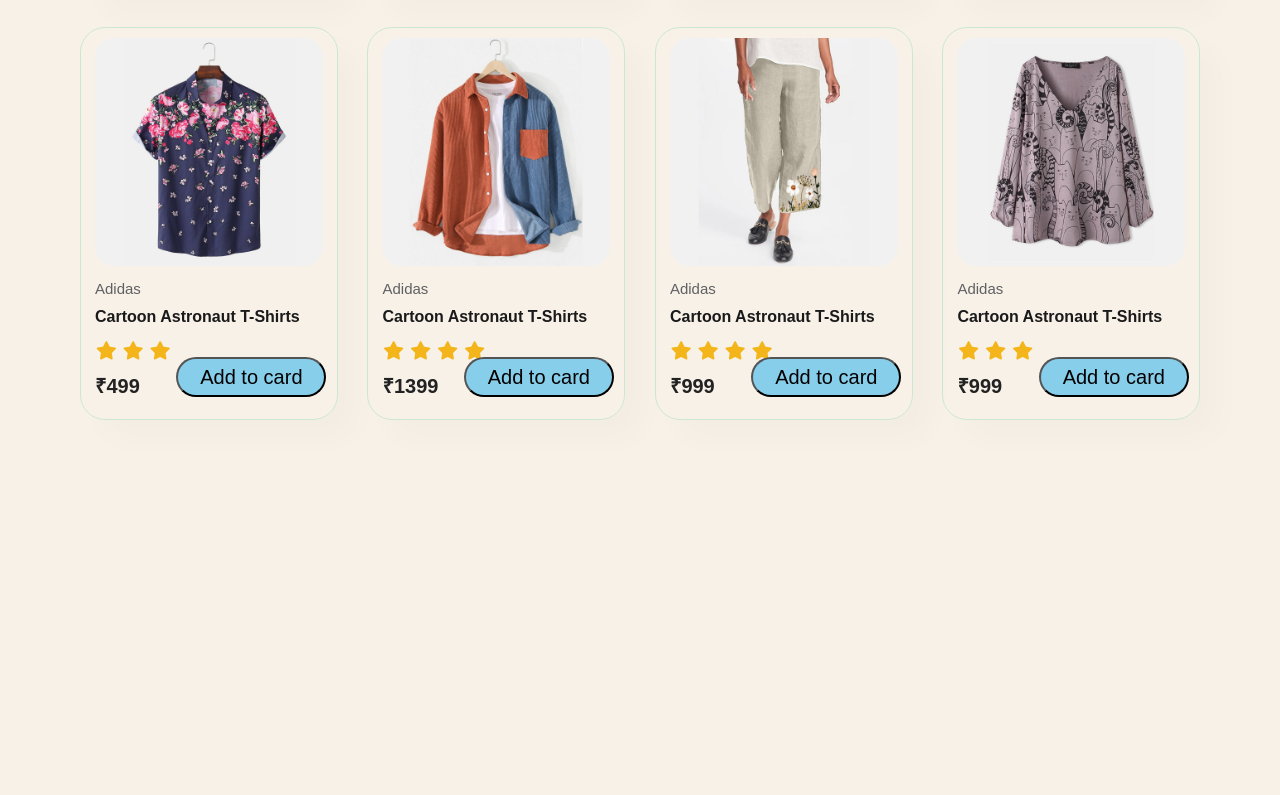
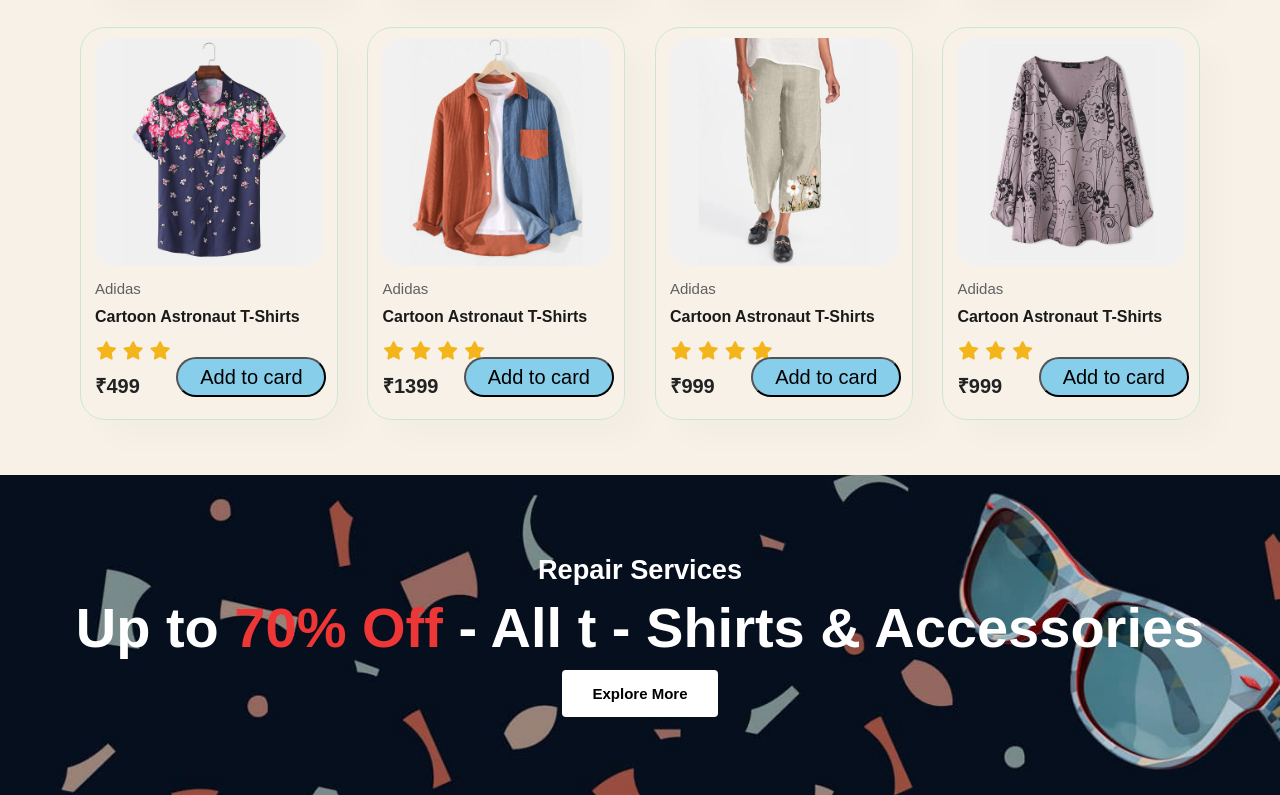
Before and after one commit to Shivam-mourya-2007/Ecommerce-Web-application, a plain HTML site: page index.html in a window 1280 px wide. Shown: the part 1713-2508 px from the top of the page. Before the commit the page ends 2188 px from the top, so only its background shows below. Drawn offline with Linux system fonts and the light colour scheme.

Commit message:
Add an offer banner

```diff
--- a/index.html
+++ b/index.html
@@ -30,7 +30,7 @@
         <button onclick="window.location.href='form.html'">Shop Now </button>
     </section>
 
-
+    <!-- Infinity Slider after the hero section -->
     <section class="feature">
 
         <div class="feature-box">
@@ -72,6 +72,7 @@
             <div class="card">6</div> -->
         </div>
 
+         <!-- Dublicate of image use in slider for infinite sliding -->
         <div aria-hidden class="feature-box">
             <div class="card">
                 <img src="assests/features/f1.png" alt="">
@@ -106,6 +107,7 @@
         </div>
     </section>
 
+    <!-- Clothing product with add to card feature -->
     <section class="Clothing" class="section-p1">
          <h2>Clothing Section</h2>
          <p>Summer Collection New Morden Design</p>
@@ -255,6 +257,11 @@
          </div>
     </section>
 
+    <div class="banner" class="space">
+        <h4>Repair Services </h4>
+        <h2>Up to <span>70% Off</span> - All t - Shirts & Accessories</h2>
+        <button class="explore">Explore More</button>
+    </div>
 
 </body>
 </html>
--- a/style.css
+++ b/style.css
@@ -116,7 +116,7 @@ html, body {
     font-size: 45px;
     line-height: 54px;
     color: #222;
-    scroll-padding-top: 15px;
+    padding-top: 15px;
 
 }
 
@@ -131,6 +131,8 @@ html, body {
     font-weight: 700;
     font-size: 12px;
 }
+
+/* Product section....................................... */
 
 .feature{
     /* margin: 60px auto; */
@@ -213,7 +215,7 @@ html, body {
     background-color: #e3b298;
 }
 
-/* Clothing product  */
+/* Adding Cloth in box formate.......................  */
 .Clothing{
     display: flex;
     flex-direction: column;
@@ -314,3 +316,55 @@ html, body {
     /* for breaking the product in equal using wrap */
     flex-wrap: wrap;
 }
+
+.space{
+    margin: 40px 0;
+}
+
+.banner h2{
+    font-size: 3.5rem;
+    line-height: 54px;
+    color: #fff;
+    padding: 15px 25px;
+
+}
+.banner h2 span{
+    color: #ef3636;
+}
+
+.banner h4{
+    font-size: 1.7rem;
+    color: #fff;
+    padding-bottom: 15xp;
+}
+
+.banner{
+    display: flex;
+    align-items: center;
+    flex-direction: column;
+    justify-content: center;
+    text-align: center;
+    background-image: url("assests/banner/b1.jpg");
+    width: 100%;
+    height: 40vh;
+    background-size: cover;
+    background-position: center;
+}
+
+.banner button.explore{
+    font-size: 15px;
+    font-weight: 600;
+    padding: 15px 30px;
+    color: #000;
+    background-color: #fff;
+    border-radius: 4px;
+    cursor: pointer;
+    border: none;
+    outline: none;
+    transition: 0.3s;
+}
+
+.banner button.explore:hover{
+    background-color: #465b52;
+    color: #fff;
+}
```
Also changed, not shown: assests/banner/b1.jpg (added).
